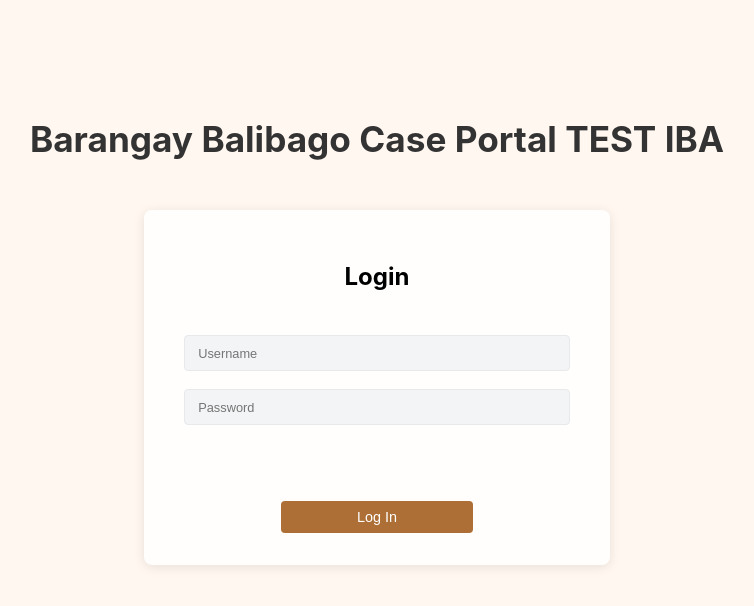
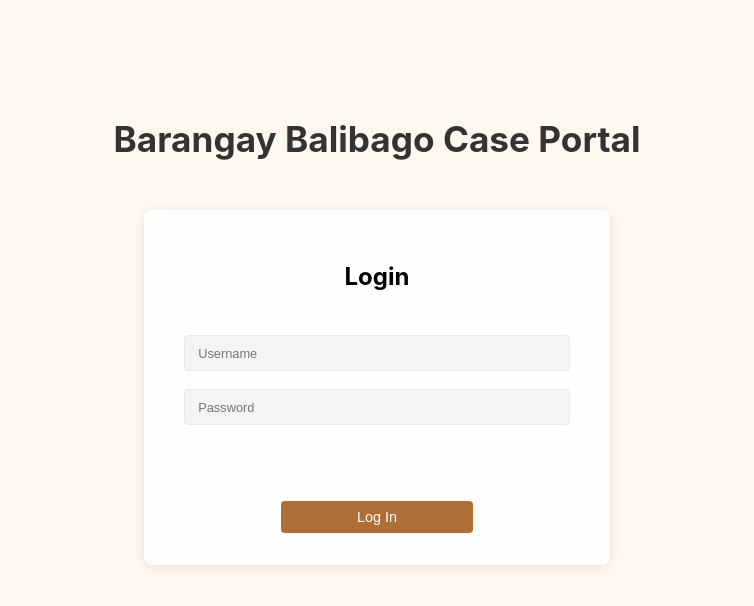
Before and after one commit to Buggahh/Barangay-Case-Portal, a React (Create React App) app: page / in a window 1280 px wide. Shown: the top 606 px of the page, without its empty margins (263-1017 px from the left). Built offline with nearby package versions, Linux system fonts and the light colour scheme.

Commit message:
TEST ULIT

```diff
--- a/src/App.js
+++ b/src/App.js
@@ -19,7 +19,7 @@ function LoginPage() {
   return (
       <div className="center-wrapper">
         <div className="login-stack">
-          <h1 className="login-main-title">Barangay Balibago Case Portal TEST IBA</h1>
+          <h1 className="login-main-title">Barangay Balibago Case Portal</h1>
           <div className="login-container">
             <h2 className="login-title">Login</h2>
             <form onSubmit={handleSubmit}>
```
